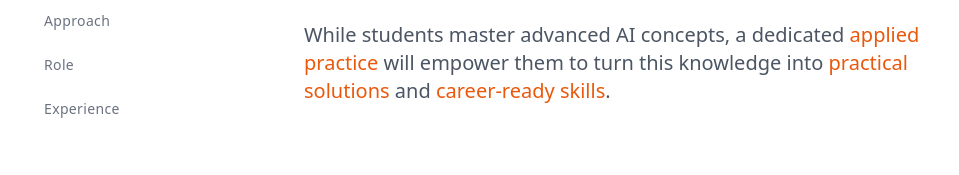
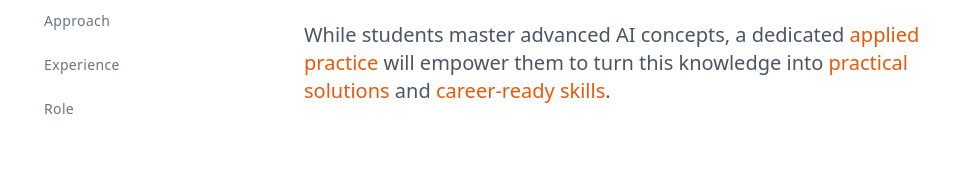
Before and after one commit to jcourson8/au-applied-ai, a Next.js app: page / in a window 1280 px wide. Shown: the part 401-576 px from the top of the page, without its empty margins (0-959 px from the left). Built offline with nearby package versions, Linux system fonts and the light colour scheme.

Commit message:
update ordering of nav items

```diff
--- a/src/app/page.tsx
+++ b/src/app/page.tsx
@@ -9,8 +9,8 @@ const NAVIGATION_ITEMS = [
   { id: "vision", label: "Vision" },
   { id: "impact", label: "Impact" },
   { id: "approach", label: "Approach" },
+  { id: "experience", label: "Experience" },
   { id: "role", label: "Role" },
-  { id: "experience", label: "Experience" },
 ];
 
 // Add TableOfContents component
```
